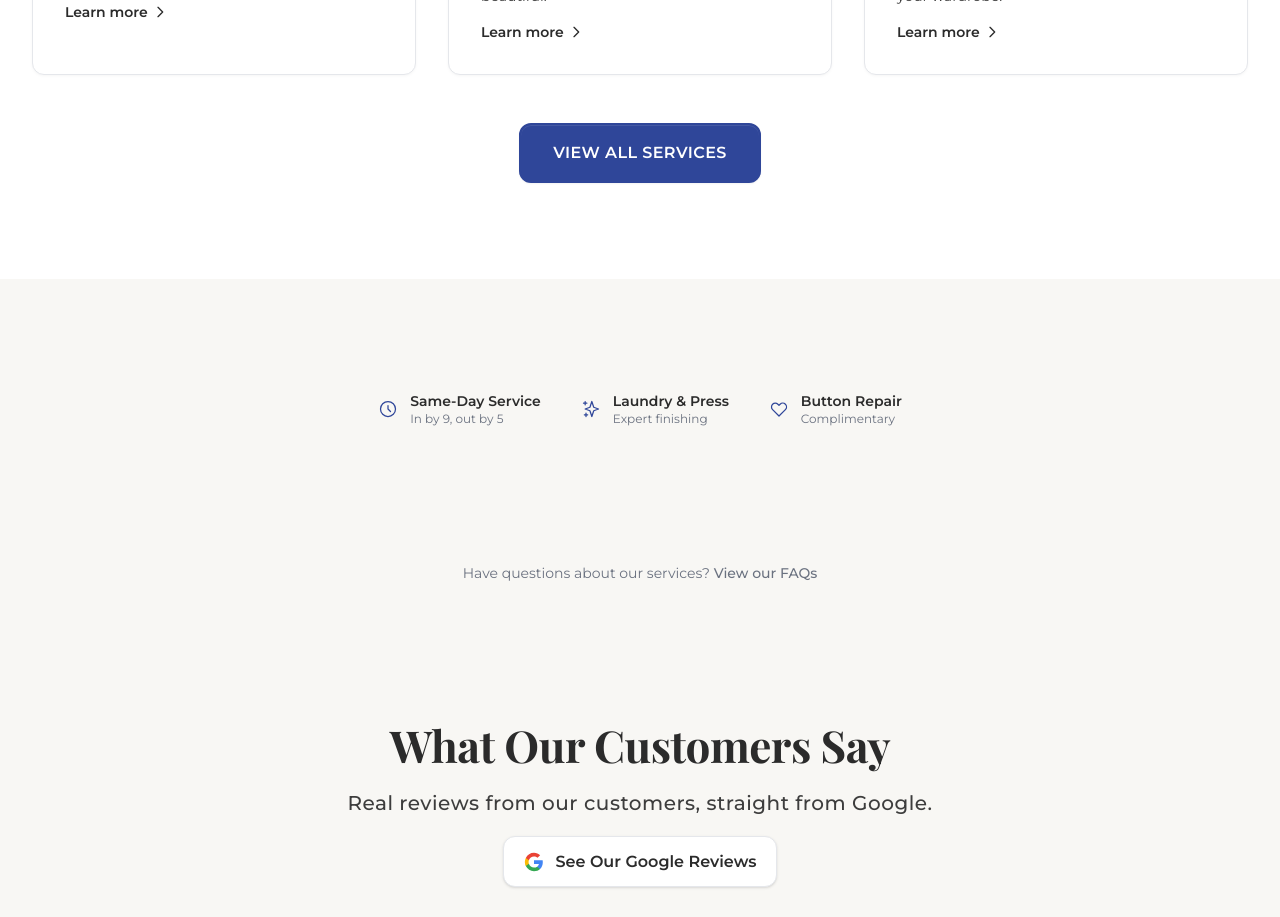
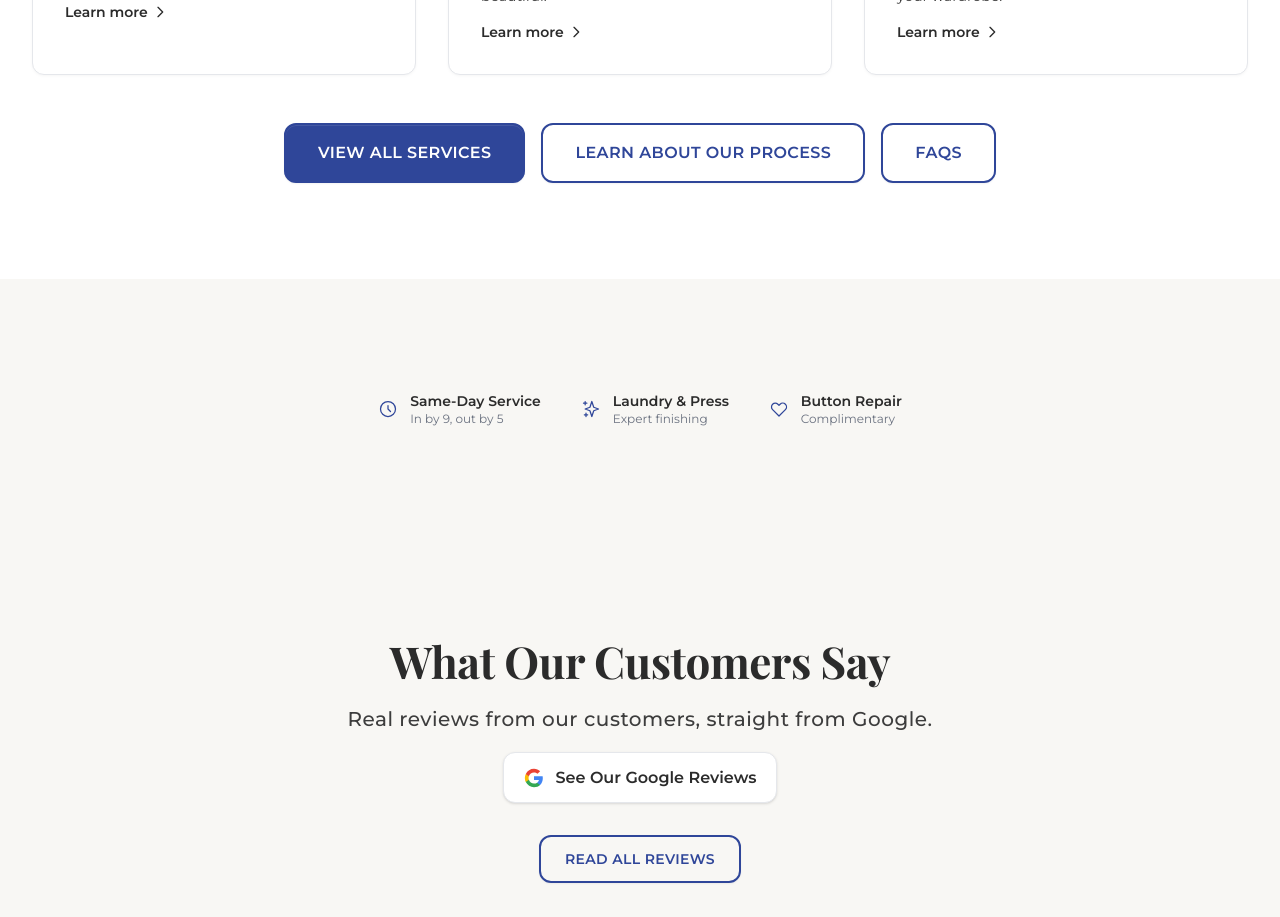
Before and after one commit to MaaiServicesGroup/best-cleaners-savannah, a Next.js app: page / in a window 1280 px wide. Shown: the part 2620-3537 px from the top of the page. Built offline with nearby package versions, Linux system fonts and the light colour scheme; no server answers.

Commit message:
Update FAQ CTA to button alongside View All Services
- Add FAQs button to ServiceGrid alongside View All Services and Learn About Our Process buttons
- Remove standalone FAQ text CTA section from home page

```diff
--- a/app/(site)/page.tsx
+++ b/app/(site)/page.tsx
@@ -1,5 +1,4 @@
 import { Metadata } from "next";
-import Link from "next/link";
 import { Hero } from "@/components/sections/Hero";
 import { ServiceGrid } from "@/components/sections/ServiceGrid";
 import { ServiceHighlights } from "@/components/sections/ServiceHighlights";
@@ -111,19 +110,6 @@
       {/* Service Highlights */}
       <ServiceHighlights />
 
-      {/* FAQ CTA */}
-      <div className="bg-warm-cream py-6 text-center">
-        <p className="text-muted text-sm">
-          Have questions about our services?{" "}
-          <Link
-            href="/faq/"
-            className="text-heritage-blue hover:text-heritage-blue-hover transition-colors font-medium"
-          >
-            View our FAQs
-          </Link>
-        </p>
-      </div>
-
       {/* Testimonials */}
       <Testimonials />
 
--- a/components/sections/ServiceGrid.tsx
+++ b/components/sections/ServiceGrid.tsx
@@ -112,9 +112,15 @@
           ))}
         </div>
 
-        <div className="text-center mt-12">
+        <div className="flex flex-wrap justify-center gap-4 mt-12">
           <Button href="/best-cleaners-savannah-services/" variant="primary" size="lg">
             View All Services
+          </Button>
+          <Button href="/how-our-process-works/" variant="outline" size="lg">
+            Learn About Our Process
+          </Button>
+          <Button href="/faq/" variant="outline" size="lg">
+            FAQs
           </Button>
         </div>
       </Container>
```
